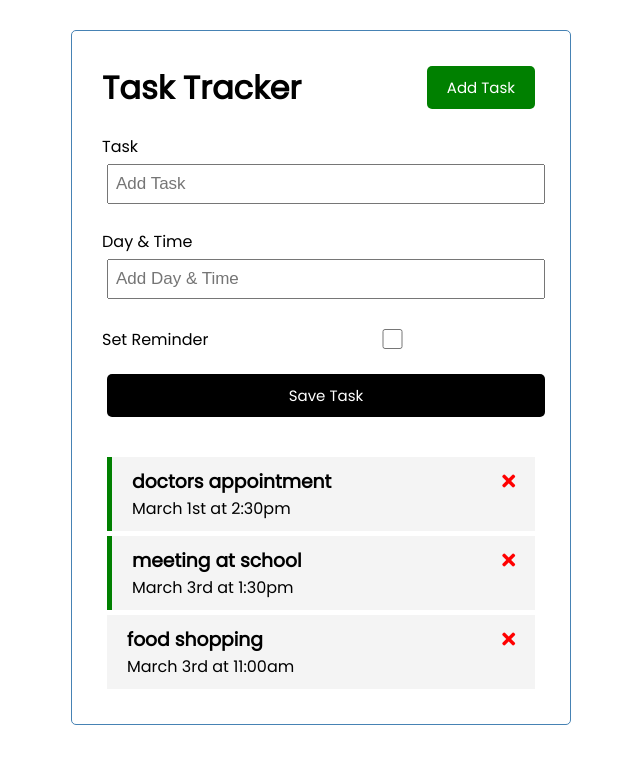
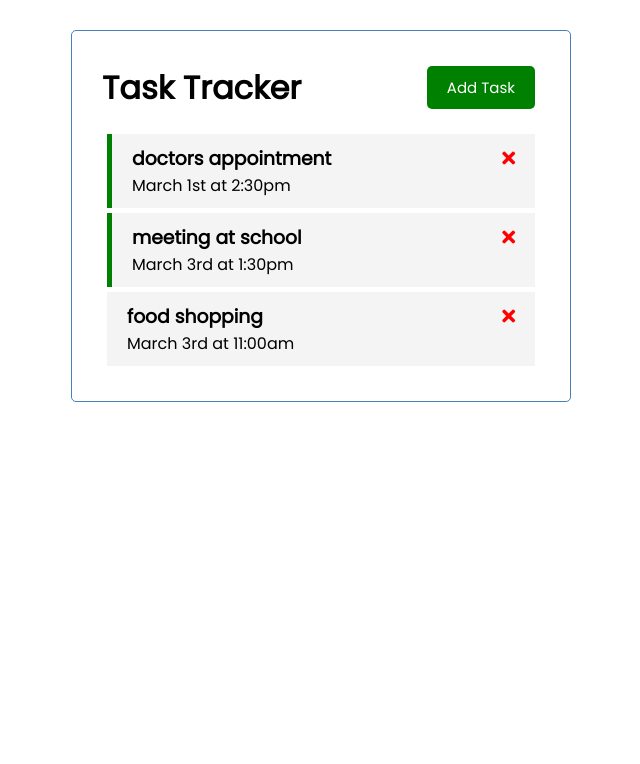
Before and after one commit to epath2c/vue-todo-demo, a Vue app: page / in a window 1280 px wide. Shown: the top 764 px of the page, without its empty margins (319-959 px from the left). Built offline with nearby package versions, Linux system fonts and the light colour scheme.

Commit message:
toggle form on button click another practice of emit functions from child to parent

```diff
--- a/src/App.vue
+++ b/src/App.vue
@@ -1,7 +1,10 @@
 <template>
   <div class="container">
-    <Header title="Task Tracker" />
-    <AddTask @add-task="addTask" />
+    <Header @toggle-add-task="toggleAddTask" title="Task Tracker" />
+    <div v-if="showAddTask">
+      <!-- v-show="showAddTask" can also decide whether this form can be shown or not. -->
+      <AddTask @add-task="addTask" />
+    </div>
     <Tasks
       @delete-task="deleteTask"
       :tasks="tasks"
@@ -26,6 +29,7 @@ export default {
   data() {
     return {
       tasks: [],
+      showAddTask: false,
     };
   },
   methods: {
@@ -42,6 +46,9 @@ export default {
       this.tasks = this.tasks.map((task) =>
         task.id === id ? { ...task, reminder: !task.reminder } : task
       );
+    },
+    toggleAddTask() {
+      this.showAddTask = !this.showAddTask;
     },
   },
   created() {
--- a/src/components/Button.vue
+++ b/src/components/Button.vue
@@ -13,7 +13,8 @@ export default {
   },
   methods: {
     onClick() {
-      console.log('click');
+      this.$emit('toggle-add-task');
+      // * this button shows in the Header component, so the 'toggle-add-task' function is emitted to Header
     },
   },
 };
--- a/src/components/Header.vue
+++ b/src/components/Header.vue
@@ -2,7 +2,11 @@
   <!-- Content in this component, things you will export -->
   <header>
     <h1>{{ title }}</h1>
-    <Button text="Add Task" color="green" />
+    <Button
+      @toggle-add-task="$emit('toggle-add-task')"
+      text="Add Task"
+      color="green"
+    />
   </header>
 </template>
 
```
